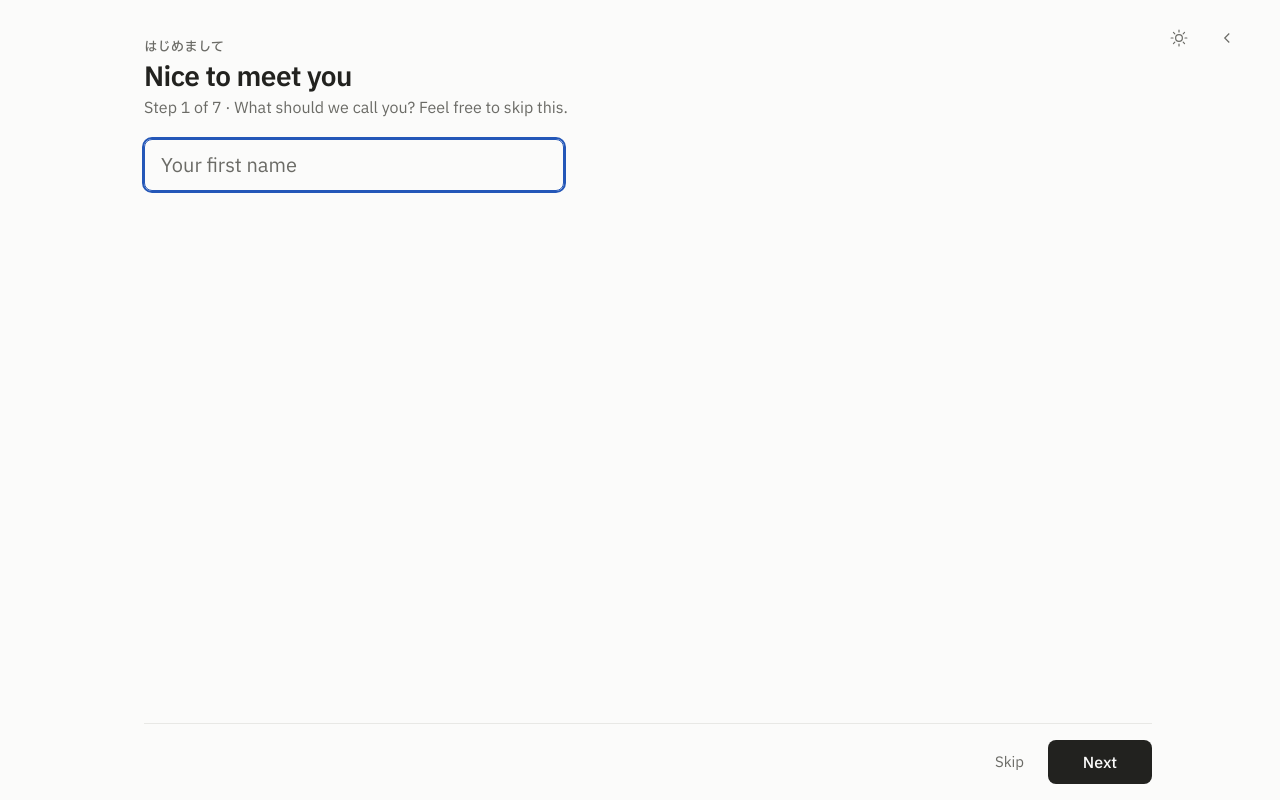
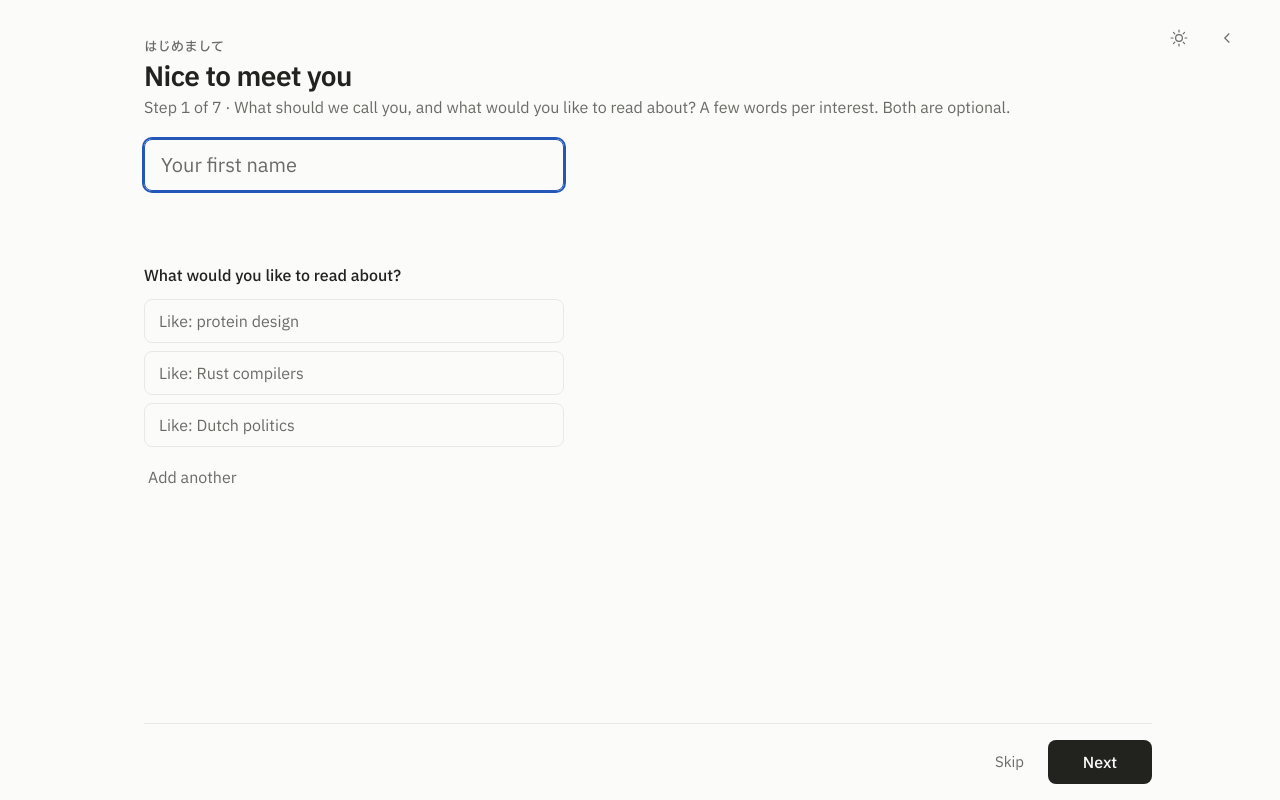
Before and after one commit to DBvdHeijden/okaeri, a FastAPI app: page /onboarding in a window 1280 px wide. Run offline with FastAPI, Linux system fonts and the light colour scheme; data that the repository does not hold is empty.

Commit message:
Onboarding starts from a few interests in your own words
Each interest is embedded on its own and picks its nearest fields and
sources, and the first stories to rate. Without them, or before the model
is ready, onboarding works as before.

Co-Authored-By: Claude Opus 5.5 <noreply@anthropic.com>

```diff
--- a/app/fetch.py
+++ b/app/fetch.py
@@ -20,7 +20,7 @@ import feedparser
 import httpx
 
 from app import ROOT, settings
-from app.embed import pending
+from app.embed import pending, pending_texts
 from app.models import FetchedItem, Source
 from app.sources import MEDIA
 from app.store import Store
@@ -304,7 +304,7 @@ class Refresher:
         """Embed pending items in a child process; it logs to our stderr and takes the model's memory with it."""
         if time.monotonic() - self.embed_failed_at < EMBED_RETRY_SECONDS:
             return
-        if not await asyncio.to_thread(pending, self.store):
+        if not await asyncio.to_thread(lambda: pending(self.store) or pending_texts(self.store)):
             return
         child = await asyncio.create_subprocess_exec(sys.executable, "-m", "app.embed", cwd=ROOT)
         self.embedding = True
--- a/app/server.py
+++ b/app/server.py
@@ -9,13 +9,14 @@ from pathlib import Path
 from typing import Annotated, Literal
 from urllib.parse import urlsplit
 
+import numpy as np
 from fastapi import FastAPI, Form, HTTPException, Query, Request
 from fastapi.responses import FileResponse, HTMLResponse, PlainTextResponse, RedirectResponse, Response
 from fastapi.staticfiles import StaticFiles
 from fastapi.templating import Jinja2Templates
 
 from app import settings
-from app.embed import model_downloaded, pending, stored_vectors
+from app.embed import about_document, model_downloaded, pending, source_document, stored_vectors, text_key, topic_document
 from app.fetch import Refresher
 from app.models import Article, Event, Source
 from app.rank import learn, rank, sample, switched_on
@@ -30,6 +31,8 @@ HERE = Path(__file__).parent
 PAGE_SIZE = 100  # app.js splits these into viewport-sized pages
 SAMPLE_SIZE = 5
 TOP_SIZE = 5  # the stories onboarding shows while you tune the ranking
+SOURCES_PER_INTEREST = 3  # onboarding ticks the sources nearest to each interest you wrote
+MAX_INTERESTS = 5  # the inputs for them in step 1
 HISTORY_SIZE = 100
 HISTORY_VIEWS = {"opened": "Opened", "liked": "Liked", "hidden": "Hidden"}
 
@@ -339,13 +342,35 @@ def onboarding_name(request: Request, redo: bool = False):
     # Once set up, only a redo (or Back from the next step) comes here.
     if settings.enabled_sources() and not redo:
         return RedirectResponse("/settings", status_code=303)
-    return templates.TemplateResponse(request, "onboarding_name.html", {"name": settings.name()})
+    wake_refresher(request)  # the first time, the embedding model downloads while you write
+    return templates.TemplateResponse(request, "onboarding_name.html", {"name": settings.name(), "about": settings.about(), "max_interests": MAX_INTERESTS})
 
 
 @app.post("/onboarding")
-def onboarding_name_submit(name: Annotated[str, Form()] = ""):
+def onboarding_name_submit(
+    request: Request, name: Annotated[str, Form()] = "", about: Annotated[list[str] | None, Form()] = None
+):
     settings.set_name(name)
+    settings.set_about(about or [])
+    wake_refresher(request)  # embeds your interests, ready for the steps that use them
     return RedirectResponse("/onboarding/languages", status_code=303)
+
+
+def about_scores(documents: dict[str, str]) -> dict[str, np.ndarray]:
+    """For each of `documents` (id -> text): how close it is to each interest you wrote in step 1, in order. Empty if
+    you wrote none, or none is embedded yet: then the steps that use them work as without."""
+    vectors = stored_vectors(store())
+    interests = [vectors[key] for a in settings.about() if (key := text_key(about_document(a))) in vectors]
+    if not interests:
+        return {}
+    return {i: np.array([v @ vectors[text_key(d)] for v in interests]) for i, d in documents.items() if text_key(d) in vectors}
+
+
+def nearest_each(scores: dict[str, np.ndarray], k: int) -> list[str]:
+    """The k ids nearest to each interest in turn, without repeats."""
+    interests = len(next(iter(scores.values()), []))
+    by_interest = (sorted(scores, key=lambda i: scores[i][n], reverse=True)[:k] for n in range(interests))
+    return list(dict.fromkeys(i for ids in by_interest for i in ids))
 
 
 @app.get("/onboarding/languages", response_class=HTMLResponse)
@@ -365,20 +390,25 @@ def onboarding_languages_submit(languages: Annotated[list[str] | None, Form()] =
     return RedirectResponse("/onboarding/interests", status_code=303)
 
 
-def interests_page(request: Request, chosen: set[str], missing: str = "", status_code: int = 200) -> HTMLResponse:
+def interests_page(
+    request: Request, chosen: set[str], missing: str = "", status_code: int = 200, suggested: bool = False
+) -> HTMLResponse:
     groups = [
         ("Fields", "topics", [(t, t, TAG_DESCRIPTIONS[t], source_count(lambda s: t in s.tags)) for t in sorted(TOPICS)]),
         ("Media", "media", [(m, medium["label"], medium["description"], source_count(lambda s: s.medium == m)) for m, medium in MEDIA.items()]),
     ]
     return templates.TemplateResponse(
-        request, "onboarding_interests.html", {"groups": groups, "chosen": chosen, "missing": missing}, status_code=status_code
+        request, "onboarding_interests.html", {"groups": groups, "chosen": chosen, "missing": missing, "suggested": suggested},
+        status_code=status_code,
     )
 
 
 @app.get("/onboarding/interests", response_class=HTMLResponse)
 def onboarding_interests(request: Request):
     interests = settings.interests()
-    return interests_page(request, {*interests["media"], *interests["topics"]})
+    # The first time through, each interest you wrote ticks the field nearest to it.
+    suggested = [] if interests["topics"] else nearest_each(about_scores({t: topic_document(t) for t in TOPICS}), 1)
+    return interests_page(request, {*interests["media"], *interests["topics"], *suggested}, suggested=bool(suggested))
 
 
 @app.post("/onboarding/interests")
@@ -399,16 +429,29 @@ def onboarding_interests_submit(
 def onboarding_sources(request: Request):
     interests = settings.interests()
     # Only sources in a medium you picked and in one of your fields (or in none, like Hacker News): onboarding stays
-    # short, and Settings has them all. First time through, they all start checked.
+    # short, and Settings has them all.
     offered = [s for s in spoken_sources() if source_matches(s, interests["media"], interests["topics"])]
-    selected = settings.enabled_sources() or [s.id for s in offered]
     # A fold per field you picked, as in the step before; each source once, under the first of yours it covers.
     groups: dict[str, list[Source]] = {t: [] for t in interests["topics"]} | {"general": []}
     for s in offered:
         groups[next((t for t in interests["topics"] if t in s.tags), "general")].append(s)
-    groups = {label: sorted(sources, key=lambda s: s.id not in selected) for label, sources in groups.items() if sources}
+    groups = {label: sources for label, sources in groups.items() if sources}
+    # The first time through, each interest you wrote ticks the sources nearest to it, and each fold its best one;
+    # in each fold, the nearest (to any of your interests) first. Without interests, all start ticked.
+    selected, suggested = settings.enabled_sources(), False
+    if not selected and (scores := about_scores({s.id: source_document(s) for s in offered})):
+        # A source added to the catalog since may have no vector yet: it goes last, unticked.
+        groups = {
+            label: sorted(sources, key=lambda s: scores[s.id].max() if s.id in scores else -1, reverse=True)
+            for label, sources in groups.items()
+        }
+        best_per_fold = [sources[0].id for sources in groups.values() if sources[0].id in scores]
+        selected = list(dict.fromkeys(nearest_each(scores, SOURCES_PER_INTEREST) + best_per_fold))
+        suggested = True
+    selected = selected or [s.id for s in offered]
+    groups = {label: sorted(sources, key=lambda s: s.id not in selected) for label, sources in groups.items()}
     return templates.TemplateResponse(
-        request, "onboarding_sources.html", {"groups": list(groups.items()), "selected": selected}
+        request, "onboarding_sources.html", {"groups": list(groups.items()), "selected": selected, "suggested": suggested}
     )
 
 
@@ -434,6 +477,10 @@ def sample_pool(shuffle: bool = False, field: str = "") -> list[Article]:
     ]
     events = store().events()
     rated = switched_on(events, "seed", "unseed") | switched_on(events, "hide", "unhide")
+    # Each interest you wrote in step 1 counts as one more like here (only here: they're not saved as likes), so the
+    # first stories to rate are the ones nearest to one of them. rank() skips a like it has no vector for yet.
+    now = datetime.now(UTC)
+    events = [*events, *(Event("seed", text_key(about_document(a)), now) for a in settings.about())]
     ranked = rank(pool, events, settings.load()) if shuffle else recommended(pool, events)
     unrated = [a for a in ranked if a.key not in rated]
     if shuffle:
--- a/app/static/app.js
+++ b/app/static/app.js
@@ -480,6 +480,21 @@
     });
   }
 
+  // Onboarding step 1: the interests come a few inputs at a time; "Add another" shows the next.
+  function initInterests() {
+    const box = document.querySelector("[data-interests]");
+    if (!box) return;
+    const add = box.querySelector("[data-add-interest]");
+    const next = () => box.querySelector("input[hidden]");
+    add.hidden = !next();
+    add.addEventListener("click", () => {
+      const input = next();
+      input.hidden = false;
+      input.focus();
+      add.hidden = !next();
+    });
+  }
+
   // Onboarding and settings
   function initOnboardingForm() {
     const form = document.querySelector("[data-onboarding]");
@@ -548,6 +563,7 @@
     initRows();
     initRefresh();
     initTabsEditor();
+    initInterests();
     initOnboardingForm();
   };
   init();
--- a/app/static/style.css
+++ b/app/static/style.css
@@ -471,8 +471,21 @@ h1 {
   font: inherit;
   font-size: 20px;
 }
-.name-field input::placeholder { color: var(--muted); }
-.name-field input:focus-visible { border-color: var(--accent); outline-offset: 0; }
+.about-field { display: flex; flex-direction: column; align-items: flex-start; gap: 8px; max-width: 420px; margin: 32px 0 0; padding: 0; border: 0; }
+.about-field legend { padding: 0; margin-bottom: 12px; font-weight: 500; }
+.about-field input {
+  width: 100%;
+  min-height: 44px;
+  padding: 0 14px;
+  border: 1px solid var(--line);
+  border-radius: 8px;
+  background: var(--bg);
+  color: var(--text);
+  font: inherit;
+}
+.about-field input[hidden] { display: none; }
+:is(.name-field, .about-field) input::placeholder { color: var(--muted); }
+:is(.name-field, .about-field) input:focus-visible { border-color: var(--accent); outline-offset: 0; }
 
 .group {
   margin: 32px 0 0;
--- a/app/store.py
+++ b/app/store.py
@@ -218,7 +218,8 @@ class Store:
         cutoff = _iso(datetime.now(UTC) - timedelta(days=max_age_days))
         with self._conn() as db:
             db.execute("DELETE FROM items WHERE published_at < ? AND key NOT IN (SELECT key FROM events)", (cutoff,))
-            db.execute("DELETE FROM embeddings WHERE key NOT IN (SELECT key FROM items)")
+            # okaeri: keys are texts, not stories (app.embed: text_key).
+            db.execute("DELETE FROM embeddings WHERE key NOT IN (SELECT key FROM items) AND key NOT LIKE 'okaeri:%'")
 
     # Embeddings
 
--- a/app/templates/onboarding_interests.html
+++ b/app/templates/onboarding_interests.html
@@ -6,7 +6,7 @@
   <div>
     <p class="kicker" lang="ja">はじめまして</p>
     <h1>What are you curious about?</h1>
-    <p class="date">Step 3 of 7 · Pick the fields you enjoy and the media to read them in: at least one of each.</p>
+    <p class="date">Step 3 of 7 · Pick the fields you enjoy and the media to read them in: at least one of each.{% if suggested %} We've ticked the fields closest to what you wrote.{% endif %}</p>
   </div>
 </header>
 
--- a/app/templates/onboarding_name.html
+++ b/app/templates/onboarding_name.html
@@ -11,7 +11,7 @@
   <div>
     <p class="kicker" lang="ja">はじめまして</p>
     <h1>Nice to meet you</h1>
-    <p class="date">Step 1 of 7 · What should we call you? Feel free to skip this.</p>
+    <p class="date">Step 1 of 7 · What should we call you, and what would you like to read about? A few words per interest. Both are optional.</p>
   </div>
 </header>
 
@@ -20,6 +20,16 @@
     <span class="visually-hidden">Your name</span>
     <input type="text" name="name" value="{{ name }}" placeholder="Your first name" maxlength="40" autocomplete="given-name" autofocus>
   </label>
+  {#- One interest each, embedded in the background: each ticks the fields and sources nearest to it. Three to begin
+      with (one more than you filled in), the rest a click away. #}
+  {%- set examples = ["protein design", "Rust compilers", "Dutch politics", "black holes", "urban cycling"] %}
+  <fieldset class="about-field" data-interests>
+    <legend>What would you like to read about?</legend>
+    {%- for n in range(max_interests) %}
+    <input type="text" name="about" value="{{ about[n] if n < about | length else '' }}" placeholder="Like: {{ examples[n] }}" maxlength="100" aria-label="Interest {{ n + 1 }}"{% if n >= [3, about | length + 1] | max %} hidden{% endif %}>
+    {%- endfor %}
+    <button type="button" class="link-btn" data-add-interest hidden>Add another</button>
+  </fieldset>
 
   <div class="footer-bar">
     <span></span>
--- a/app/templates/onboarding_sources.html
+++ b/app/templates/onboarding_sources.html
@@ -6,7 +6,7 @@
   <div>
     <p class="kicker" lang="ja">はじめまして</p>
     <h1>Where should we look?</h1>
-    <p class="date">Step 4 of 7 · We've ticked the ones that match your interests. Add or drop any; you can always change them later.</p>
+    <p class="date">Step 4 of 7 · We've ticked the ones {% if suggested %}closest to what you wrote{% else %}that match your interests{% endif %}. Add or drop any; you can always change them later.</p>
   </div>
 </header>
 
--- a/settings.example.json
+++ b/settings.example.json
@@ -1,5 +1,6 @@
 {
   "name": "",
+  "about": [],
   "languages": ["en", "nl"],
   "interests": {
     "media": [],
```
Also changed, not shown: app/embed.py (+34 -2 lines), app/settings.py (+12 -0 lines).
